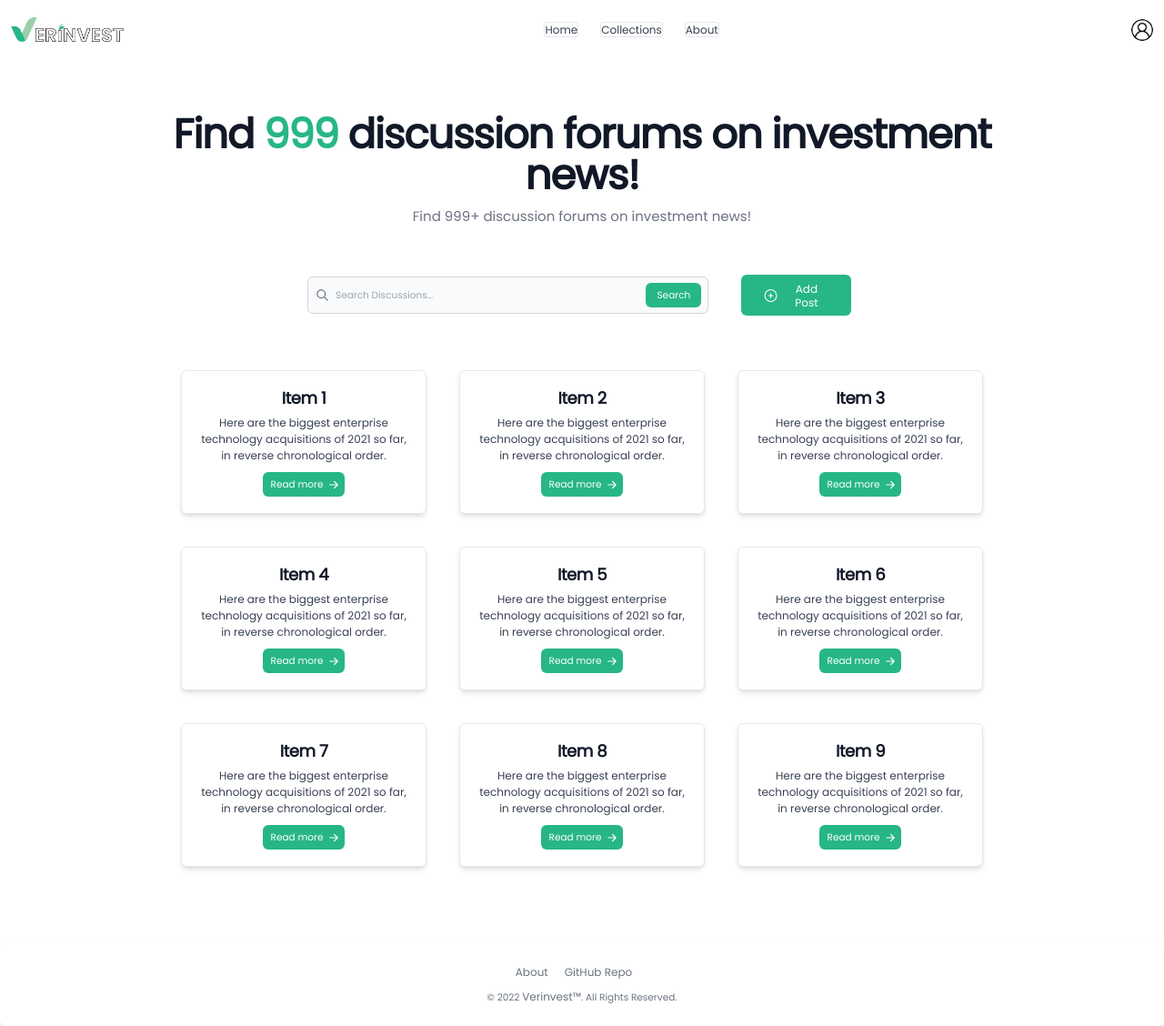
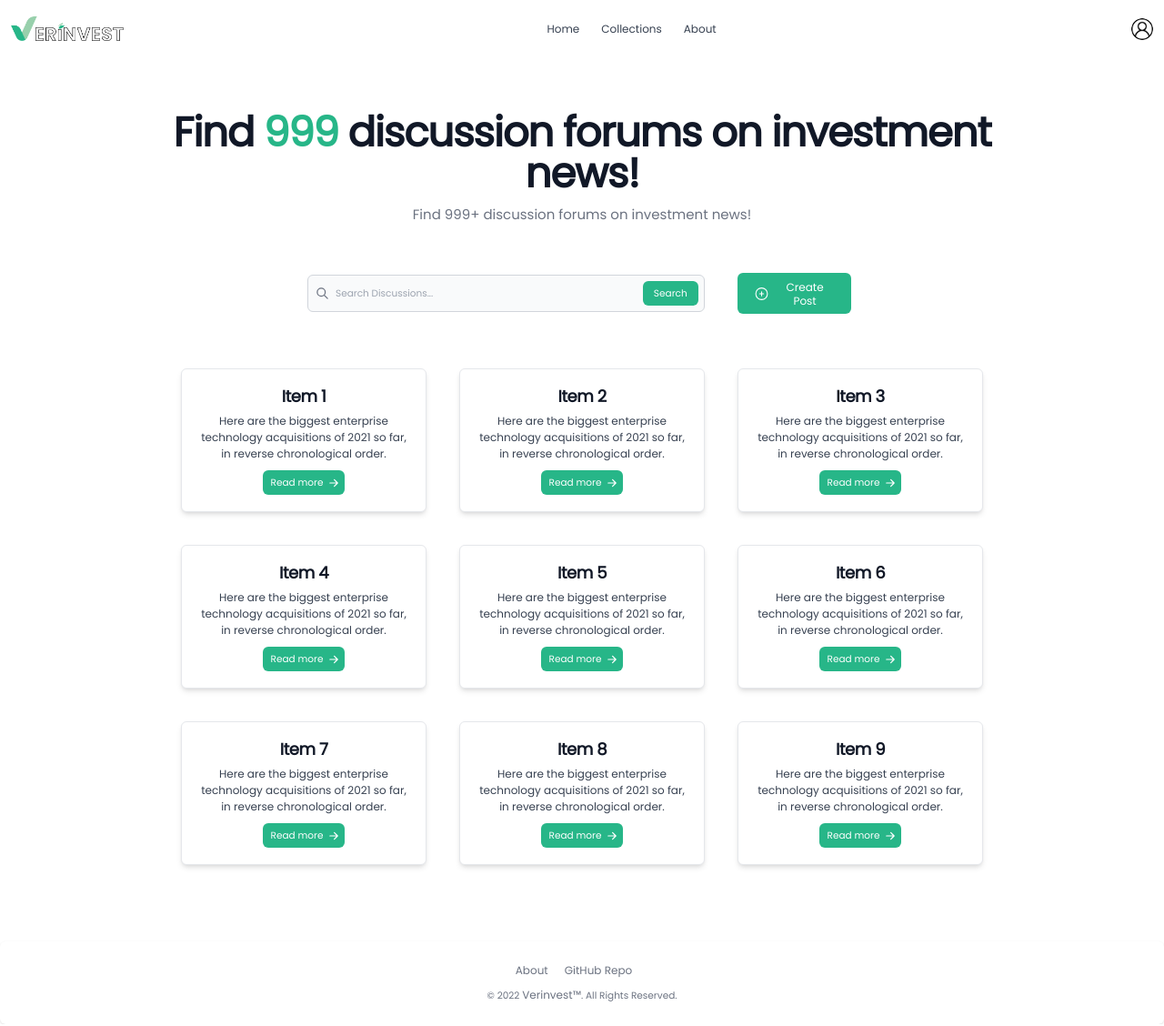
Before and after one commit to jeremyalv/verinvest-tk-pbp-b03, a Django app: page /collections/forum/ in a window 1280 px wide. Shown: the whole page at 91% size. Run offline with Django 4.2, Linux system fonts and the light colour scheme; some libraries are stand-ins or nearby versions.

Commit message:
added modal and overlay feature for create post

```diff
--- /dev/null
+++ b/collection/static/collection/js/modal.js
@@ -0,0 +1,93 @@
+const modal = document.querySelectorAll('#modal');
+const openModalBtn = document.querySelectorAll("[data-modal-target]");
+const closeModalBtn = document.querySelectorAll("[data-close-button]");
+const overlay = document.getElementById("overlay");
+const modalAddTask = document.getElementById("modal-add-task");
+
+
+openModalBtn.forEach(button => {
+    button.addEventListener('click', () => {
+        const modal = document.querySelector(button.dataset.modalTarget);
+        openModal(modal);
+    });
+});
+
+closeModalBtn.forEach(button => {
+    button.addEventListener('click', () => {
+        const modal = button.closest('#modal');
+        console.log(modal);
+        closeModal(modal);
+    });
+});
+
+overlay.addEventListener('click', () => {
+    const modals = document.querySelectorAll('#modal.active');
+    modals.forEach(modal => {
+        closeModal(modal);
+    });
+});
+
+modalAddTask.addEventListener('click', () => {
+    const titleVal = $("#title-input").val();
+    const descVal = $("#description-input").val();
+
+    if (titleVal == "" || descVal == "") {
+        if ($("#field-error").length >  0) {
+            $("#field-error").remove()
+        }
+        $("#modal-cta").prepend(`<p id="field-error" class="text-lg py-2 font-base text-rose-500">Please fill the empty fields!</p>`);
+    } else {
+        $.post({
+            url: 'add/',
+            type: 'post',
+            data: {
+                'title': titleVal,
+                'description': descVal,
+            },
+            success: [createSections, loadTasksList],
+        });
+
+
+        // Clear input box values
+        $("#title-input").val("")
+        $("#description-input").val("")
+        $("#field-error").remove()
+
+        // Close modal
+        const modal = modalAddTask.closest("#modal.active");
+        closeModal(modal)
+    }
+})
+
+// Helper functions
+function openModal(modal) {
+    if (modal == null) {
+        return;
+    }
+
+    modal.classList.remove('scale-0');
+    modal.classList.add('scale-100');
+
+    overlay.classList.remove('opacity-0');
+    overlay.classList.add('opacity-50');
+    overlay.classList.add('pointer-events-auto');
+}
+
+function closeModal(modal) {
+    if (modal == null) {
+        return;
+    }
+
+    modal.classList.remove('scale-100');
+    modal.classList.add('scale-0');
+
+    overlay.classList.remove('opacity-50');
+    overlay.classList.remove('pointer-events-auto');
+    overlay.classList.add('opacity-0');
+    overlay.classList.add('pointer-events-none');
+
+    const fieldError = document.querySelector("#field-error");
+    if (fieldError !== null) {
+        fieldError.remove();
+    }
+}
--- a/collection/templates/education.html
+++ b/collection/templates/education.html
@@ -8,6 +8,7 @@
 {% block content %}
 
 <div id="collectionContainer" class="flex flex-col justify-center items-center text-center px-12">
+    <!-- Collection Data -->
     <div id="collectionHeader" class="w-full md:w-9/12 pb-4 md:pb-12">
         <h1 class="mb-4 text-4xl font-extrabold tracking-tight leading-none text-gray-900 md:text-5xl lg:text-6xl">
             Find
@@ -30,7 +31,7 @@
         </form>
 
         <div>
-            <button type="button" class="py-2.5 px-5 md:px-8 text-white bg-primary hover:bg-primary focus:ring-4 focus:outline-none focus:ring-primary font-medium rounded-lg text-sm text-center inline-flex items-center mr-2">
+            <button type="button" class="py-2.5 px-5 md:px-6 text-white bg-primary hover:bg-primary focus:ring-4 focus:outline-none focus:ring-primary font-medium rounded-lg text-sm text-center inline-flex items-center mr-2">
                 <svg xmlns="http://www.w3.org/2000/svg" fill="none" viewBox="0 0 24 24" stroke-width="1.5" stroke="currentColor" class="w-6 h-6">
                     <path stroke-linecap="round" stroke-linejoin="round" d="M12 9v6m3-3H9m12 0a9 9 0 11-18 0 9 9 0 0118 0z" />
                 </svg>
--- a/collection/templates/forum.html
+++ b/collection/templates/forum.html
@@ -1,13 +1,90 @@
 {% extends 'base.html' %}
 
-{% load static %}
 
 {% block meta %}
 {% endblock meta %}
 
+{% load static %}
+<!-- <link rel="stylesheet" href="{% static 'collection/css/modal.css' %}"> -->
+<style>
+    #overlay {
+    position: fixed;
+    opacity: 0;
+    top: 0;
+    left: 0;
+    right: 0;
+    bottom: 0;
+    height: 100%;
+    width: 100%;
+    background-color: rgba(0,0,0,0.5);
+    transition: 250ms ease-in-out;
+    pointer-events: none;
+    }
+    #overlay.active {
+        opacity: 1;
+        pointer-events: all;
+    }
+
+    #modal {
+        position: fixed;
+        top: 50%;
+        left: 50%;
+        transform: translate(-50%, -50%) scale(0);
+        border: 1px solid black;
+        border-radius: 6px;
+        z-index: 10;
+        background-color: white;
+        width: 500px;
+        max-width: 80%;
+        transition: 250ms ease-in-out;
+    }
+
+    #modal.active {
+        transform: translate(-50%, -50%) scale(1);
+    }
+</style>
+
 {% block content %}
 
-<div id="collectionContainer" class="flex flex-col justify-center items-center text-center px-12">
+<div id="collectionContainer" class="flex flex-col items-center text-center px-12">
+    <!-- Add Post -->
+    <div id="overlay" class="fixed z-10 opacity-0 top-0 left-0 right-0 bottom-0 h-screen w-screen bg-gray-500 ease-in-out duration-250 pointer-events-none"></div>
+
+    <div id="modal" class="flex flex-col text-2xl md:text-4xl fixed top-2/4 left-2/4 -translate-y-2/4 -translate-x-2/4 scale-0 border border-gray-300  z-20 bg-white w-10/12 min-h-6/12 md:w-6/12 h-10/12 ease-in-out duration-250">
+        <div id="modal-header" class="flex flex-row border-b border-b-gray-300 items-center pb-2 md:pb-4 px-2 mt-2 md:mt-4 mb-8 md:mb-12 border-b-1 border-solid border-black">
+            <div id="modal-header-title" class="text-xl font-bold text-primary px-4 md:px-8">
+                Create Your Post
+            </div>
+            <button id="modal-close-button" style="margin-left: auto;" data-close-button
+            class="cursor-pointer border-none outline-none bg-none text-4xl font-bold text-rose-500 px-4 py-2">
+                &times;
+            </button>
+        </div>
+        <div id="modal-body" class="flex flex-col w-9/12 self-center grow justify-center py-2 px-4 md:px-8">
+            <div class="flex flex-col pb-4 mb-4 md:pb-8 md:mb-8">
+                <label class="text-lg md:text-2xl pb-2 md:pb-4 font-bold">Title</label>
+                <input required id="title-input" type="text" name="title" placeholder="Enter title"
+                class="border rounded focus:border-2 focus:border-primary px-2 py-2">
+            </div>
+            <div class="flex flex-col pb-4 mb-4 md:pb-8 md:mb-8">
+                <label class="text-lg md:text-2xl pb-2 md:pb-4 font-bold">Description</label>
+                <input required id="description-input" type="text" name="description" placeholder="Enter description"
+                                class="border rounded focus:border-2 focus:border-primary px-2 py-2 mb-2 h-10 leading-4 md:py-16">
+            </div>
+            <div id="modal-cta" class="flex flex-col bottom-16 mb-8 justify-center items-center">
+                <button id="modal-add-task" type="submit" class="text-white bg-primary
+                hover:bg-primary focus:ring-4 focus:ring-primary
+                font-medium rounded-lg text-sm md:text-lg px-5 md:px-8 py-2.5 md:py-3 mr-2 md:mr-4
+                mb-2 dark:bg-primary dark:hover:bg-primary
+                focus:outline-none dark:focus:ring-primary
+                my-4">
+                    Create Post
+                </button>
+            </div>
+        </div>
+    </div>
+
+    <!-- Collection Data -->
     <div id="collectionHeader" class="w-full md:w-9/12 pb-4 md:pb-12">
         <h1 class="mb-4 text-4xl font-extrabold tracking-tight leading-none text-gray-900 md:text-5xl lg:text-6xl">
             Find
@@ -30,12 +107,12 @@
         </form>
 
         <div>
-            <button type="button" class="py-2.5 px-5 md:px-8 text-white bg-primary hover:bg-primary focus:ring-4 focus:outline-none focus:ring-primary font-medium rounded-lg text-sm text-center inline-flex items-center mr-2">
+            <button id="add-post" data-modal-target="#modal" type="button" class="py-2.5 px-5 md:px-6 text-white bg-primary hover:bg-primary focus:ring-4 focus:outline-none focus:ring-primary font-medium rounded-lg text-sm text-center inline-flex items-center mr-2">
                 <svg xmlns="http://www.w3.org/2000/svg" fill="none" viewBox="0 0 24 24" stroke-width="1.5" stroke="currentColor" class="w-6 h-6">
                     <path stroke-linecap="round" stroke-linejoin="round" d="M12 9v6m3-3H9m12 0a9 9 0 11-18 0 9 9 0 0118 0z" />
                 </svg>
                 <p class="ml-2">
-                    Add Post
+                    Create Post
                 </p>
             </button>
         </div>
@@ -59,6 +136,8 @@
             </div>
         </div>
     </div>
+</div>
 
-</div>
+{% load static %}
+<script src="{% static 'collection/js/modal.js' %}"></script>
 {% endblock content %}
--- a/landing_page/templates/base.html
+++ b/landing_page/templates/base.html
@@ -30,6 +30,10 @@
             extend: {
                 colors: {
                     "primary": '#27B688',
+                },
+                minHeight: {
+                  '6/12': '50%',
+                  '9/12': '75%',
                 }
             }
         }
--- a/landing_page/templates/header.html
+++ b/landing_page/templates/header.html
@@ -33,15 +33,15 @@
         </button>
       </div>
       <div class="hidden justify-between items-center w-full md:flex md:order-1 md:w-auto" id="mobile-menu-2">
-        <ul class="flex flex-col p-4 mt-4 bg-gray-50 rounded-lg border border-gray-100 md:flex-row md:space-x-8 md:mt-0 md:text-sm md:font-medium md:border-0 md:bg-white  ">
+        <ul class="flex flex-col p-4 mt-4 bg-gray-50 rounded-lg md:flex-row md:space-x-8 md:mt-0 md:text-sm md:font-medium md:bg-white">
           <li>
-              <a href="{% url 'landing_page:index' %}" class="block border py-4 pr-4 pl-3 text-gray-700 rounded hover:bg-gray-100 md:hover:bg-transparent md:hover:text-primary md:p-0">Home</a>
+              <a href="{% url 'landing_page:index' %}" class="block border md:border-0 py-4 pr-4 pl-3 text-gray-700 rounded hover:bg-gray-100 md:hover:bg-transparent md:hover:text-primary md:p-0">Home</a>
           </li>
           <li>
-            <a href="{% url 'collection:show_collection' %}" class="block border py-4 pr-4 pl-3 text-gray-700 rounded hover:bg-gray-100 md:hover:bg-transparent md:hover:text-primary md:p-0  ">Collections</a>
+            <a href="{% url 'collection:show_collection' %}" class="block border md:border-0 py-4 pr-4 pl-3 text-gray-700 rounded hover:bg-gray-100 md:hover:bg-transparent md:hover:text-primary md:p-0  ">Collections</a>
           </li>
           <li>
-            <a href="{% url 'about:about' %}" class="block border py-4 pr-4 pl-3 text-gray-700 rounded hover:bg-gray-100 md:hover:bg-transparent md:hover:text-primary md:p-0  ">About</a>
+            <a href="{% url 'about:about' %}" class="block border md:border-0 py-4 pr-4 pl-3 text-gray-700 rounded hover:bg-gray-100 md:hover:bg-transparent md:hover:text-primary md:p-0  ">About</a>
           </li>
         </ul>
       </div>
--- a/verinvest/settings.py
+++ b/verinvest/settings.py
@@ -127,6 +127,9 @@ USE_TZ = True
 # https://docs.djangoproject.com/en/4.1/howto/static-files/
 
 STATIC_URL = 'static/'
+STATICFILES_DIRS = [
+    BASE_DIR / 'static',
+]
 
 # Default primary key field type
 # https://docs.djangoproject.com/en/4.1/ref/settings/#default-auto-field
```
Also changed, not shown: forum_item/templates/create_forum.html (added, +7 -0 lines).
